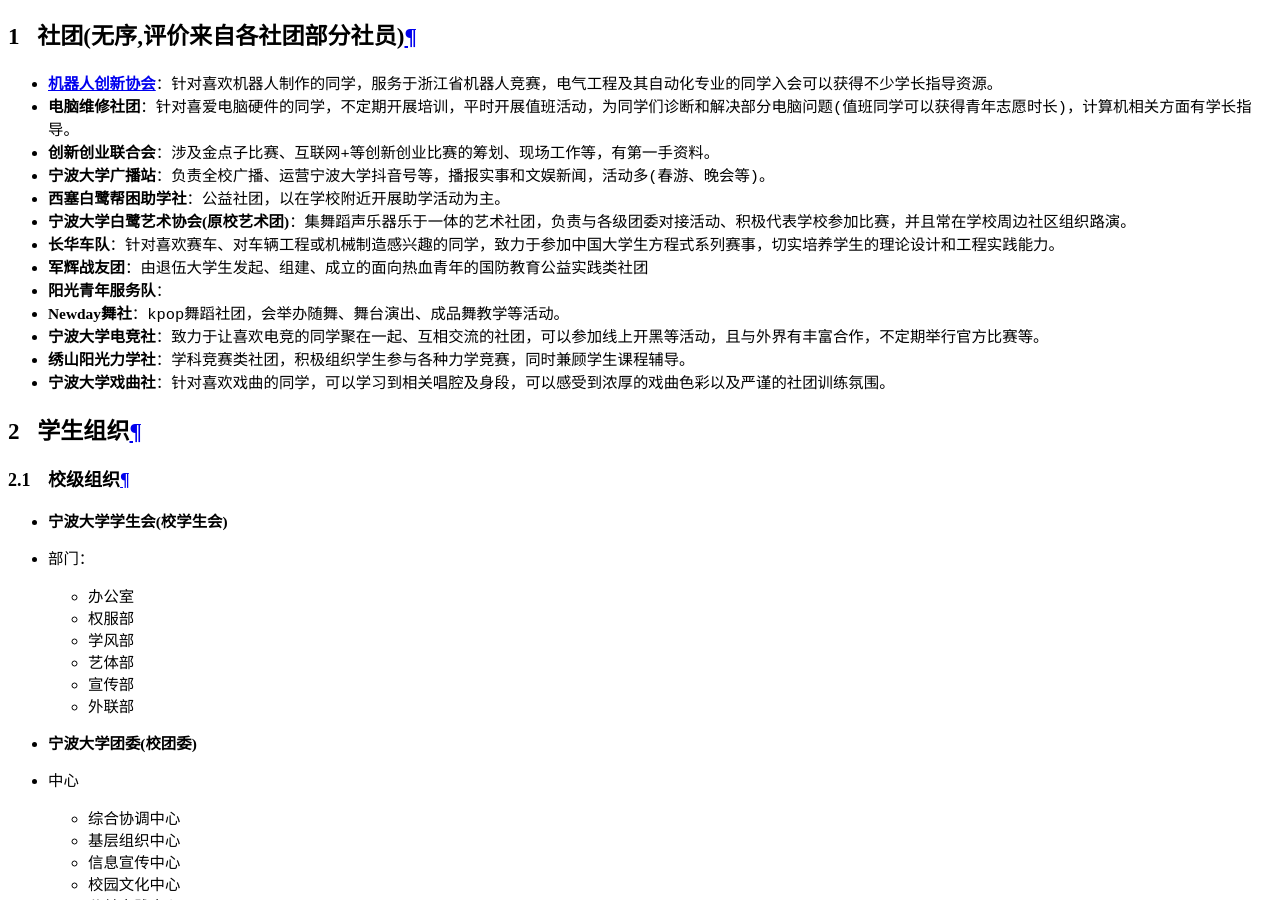
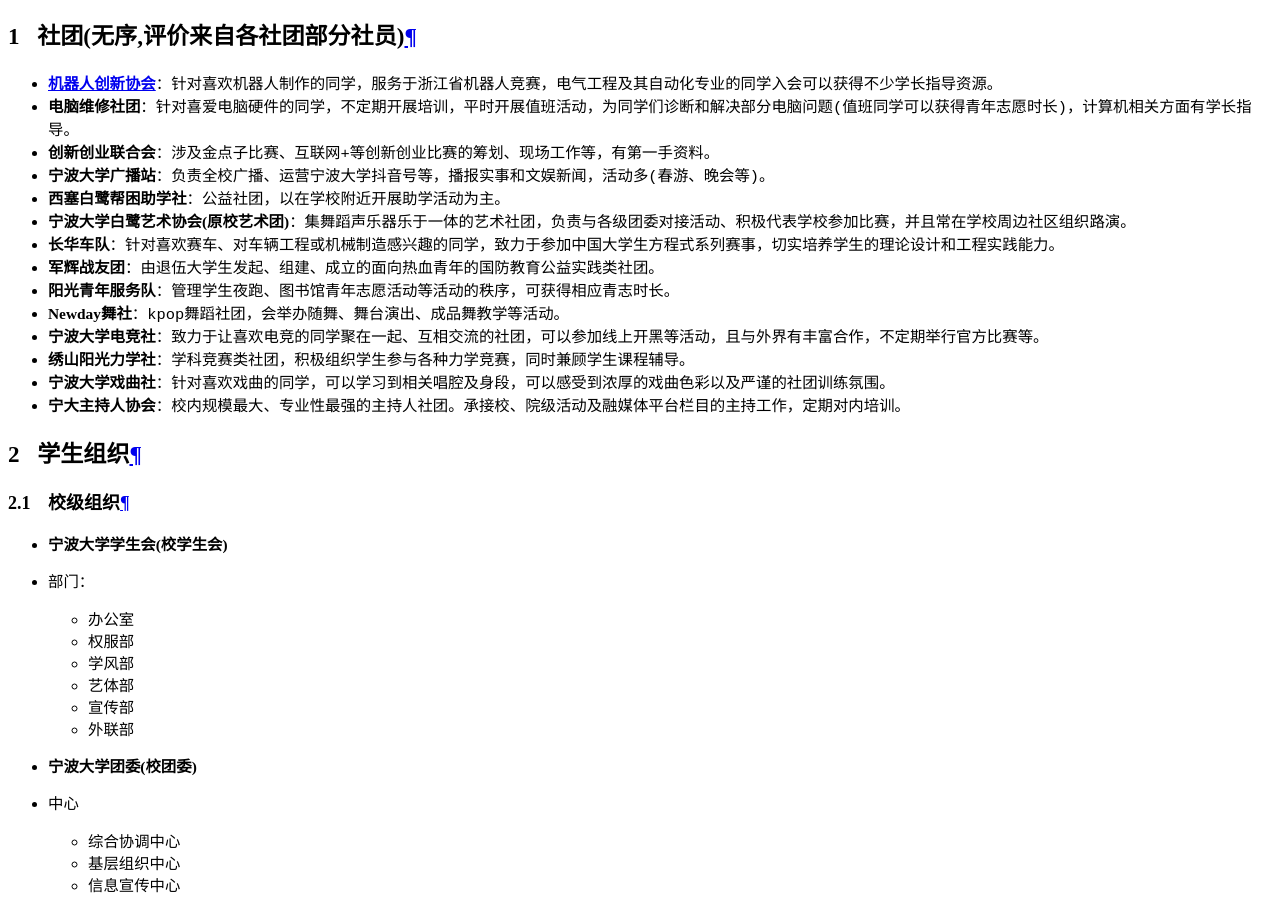
Before and after one commit to NBUComputerRepairClub/nbu-icicles, an MkDocs documentation site: the page built from docs/简介/百科.md, in a window 1280 px wide and 900 px high, scrolled down 15601 px. Built offline with MkDocs 1.6.1 and Material for MkDocs 9.7.7, drawn with Linux system fonts in a browser that asks for light colours; comment, search, counter and statistics services are not loaded.

Commit message:
docs: 大部分知名社团更新完成

```diff
--- a/docs/简介/百科.md
+++ b/docs/简介/百科.md
@@ -9,12 +9,13 @@
 - **西塞白鹭帮困助学社**：`公益社团，以在学校附近开展助学活动为主。`
 - **宁波大学白鹭艺术协会(原校艺术团)**：`集舞蹈声乐器乐于一体的艺术社团，负责与各级团委对接活动、积极代表学校参加比赛，并且常在学校周边社区组织路演。`
 - **长华车队**：`针对喜欢赛车、对车辆工程或机械制造感兴趣的同学，致力于参加中国大学生方程式系列赛事，切实培养学生的理论设计和工程实践能力。`
-- **军辉战友团**：`由退伍大学生发起、组建、成立的面向热血青年的国防教育公益实践类社团`
-- **阳光青年服务队**：` `
+- **军辉战友团**：`由退伍大学生发起、组建、成立的面向热血青年的国防教育公益实践类社团。`
+- **阳光青年服务队**：`管理学生夜跑、图书馆青年志愿活动等活动的秩序，可获得相应青志时长。`
 - **Newday舞社**：`kpop舞蹈社团，会举办随舞、舞台演出、成品舞教学等活动。`
 - **宁波大学电竞社**：`致力于让喜欢电竞的同学聚在一起、互相交流的社团，可以参加线上开黑等活动，且与外界有丰富合作，不定期举行官方比赛等。`
 - **绣山阳光力学社**：`学科竞赛类社团，积极组织学生参与各种力学竞赛，同时兼顾学生课程辅导。`
 - **宁波大学戏曲社**：`针对喜欢戏曲的同学，可以学习到相关唱腔及身段，可以感受到浓厚的戏曲色彩以及严谨的社团训练氛围。`
+- **宁大主持人协会**：`校内规模最大、专业性最强的主持人社团。承接校、院级活动及融媒体平台栏目的主持工作，定期对内培训。`
 
 ## 学生组织
 
```
